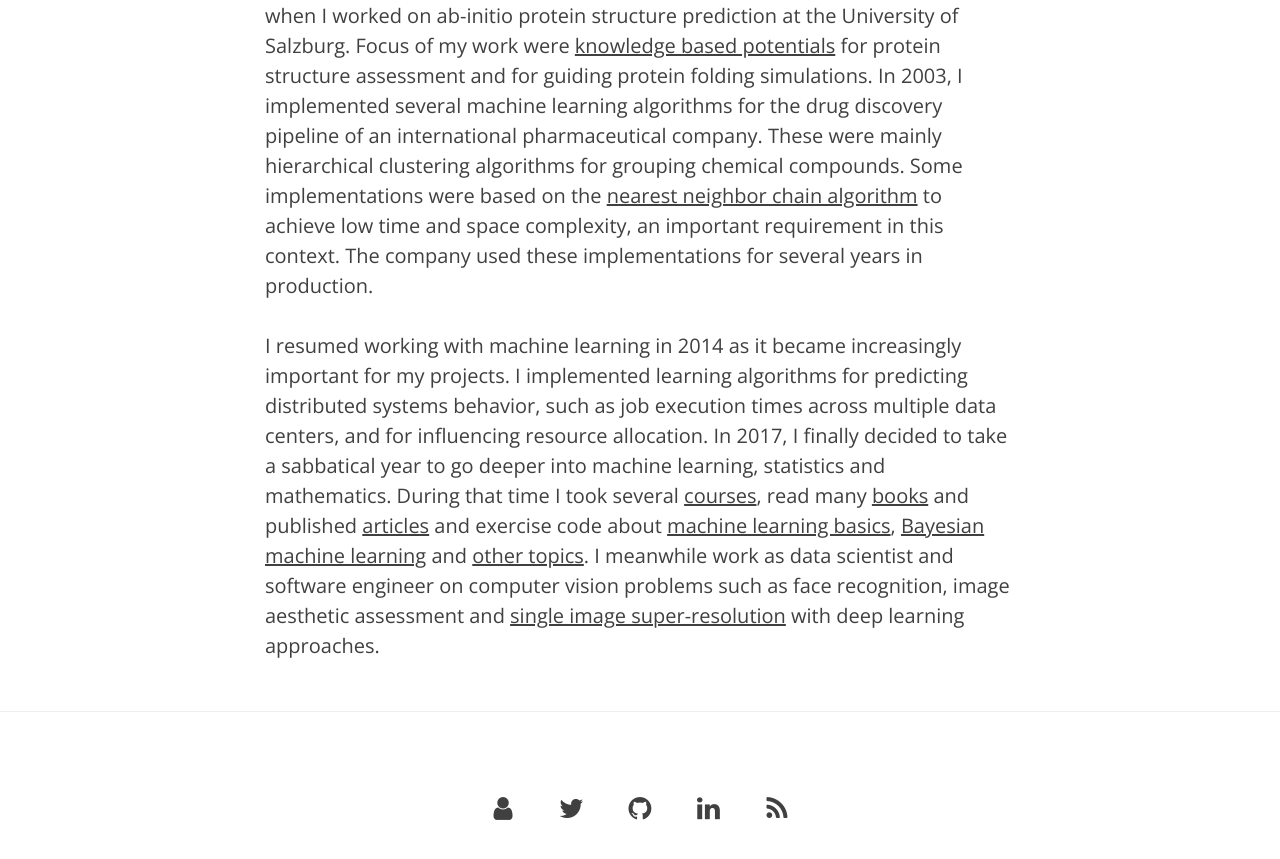
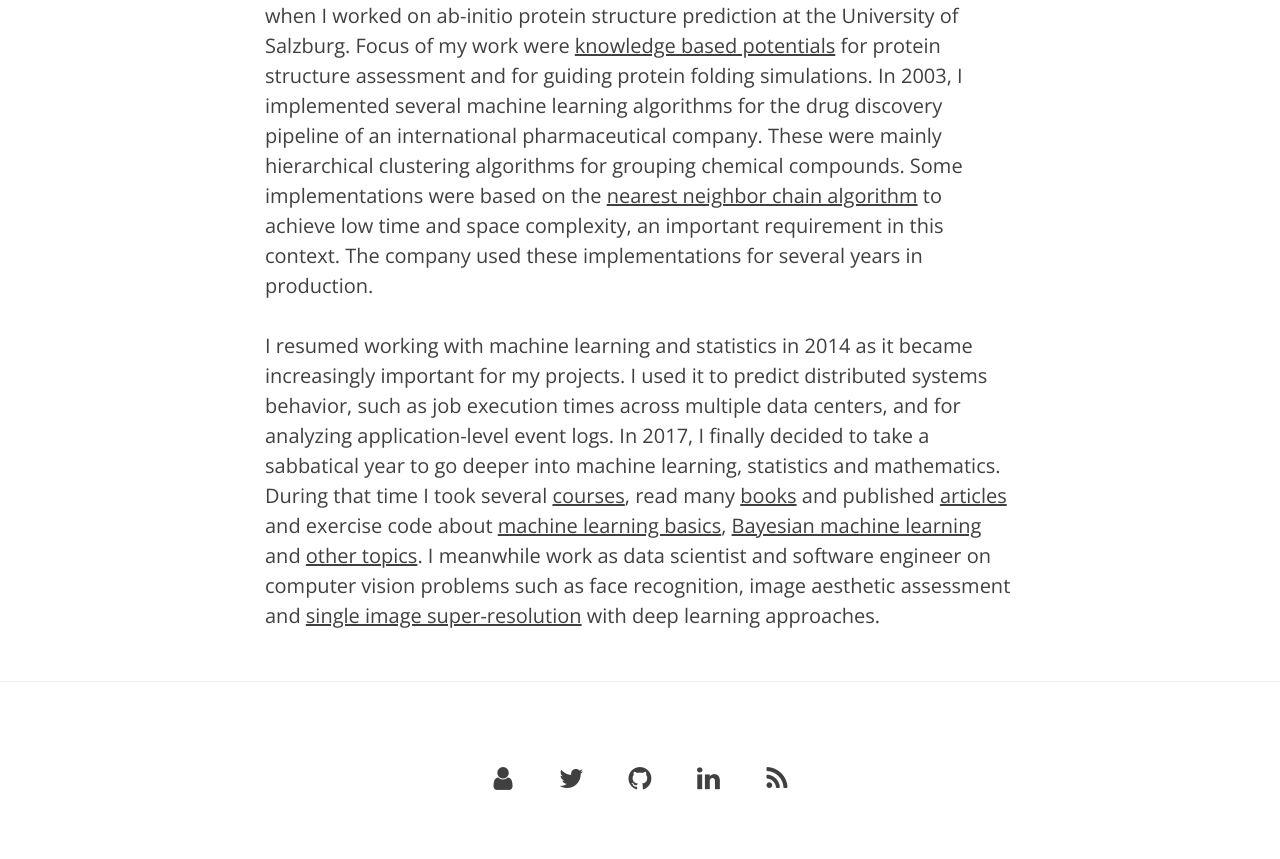
Before and after one commit to krasserm/krasserm.github.io, a Jekyll site: the page built from stories.md, in a window 1280 px wide and 900 px high, scrolled down 3759 px. Shown: the top 859 px of the window. Built offline with Jekyll 4.4.1, drawn with Linux system fonts in a browser that asks for light colours.

Commit message:
Minor edit

```diff
--- a/stories.md
+++ b/stories.md
@@ -100,9 +100,9 @@ algorithms for grouping chemical compounds. Some implementations were based on t
 to achieve low time and space complexity, an important requirement in this context. The company used these implementations
 for several years in production.
 
-I resumed working with machine learning in 2014 as it became increasingly important for my projects. I implemented learning
-algorithms for predicting distributed systems behavior, such as job execution times across multiple data centers, and for
-influencing resource allocation. In 2017, I finally decided to take a sabbatical year to go deeper into machine learning,
+I resumed working with machine learning and statistics in 2014 as it became increasingly important for my projects. I used
+it to predict distributed systems behavior, such as job execution times across multiple data centers, and for analyzing
+application-level event logs. In 2017, I finally decided to take a sabbatical year to go deeper into machine learning,
 statistics and mathematics. During that time I took several [courses](/resume/#certificates), read many [books](/2018/01/03/machine-learning-resources/)
 and published [articles](/) and exercise code about [machine learning basics](https://github.com/krasserm/machine-learning-notebooks),
 [Bayesian machine learning](https://github.com/krasserm/bayesian-machine-learning) and [other topics](https://github.com/krasserm).
```
